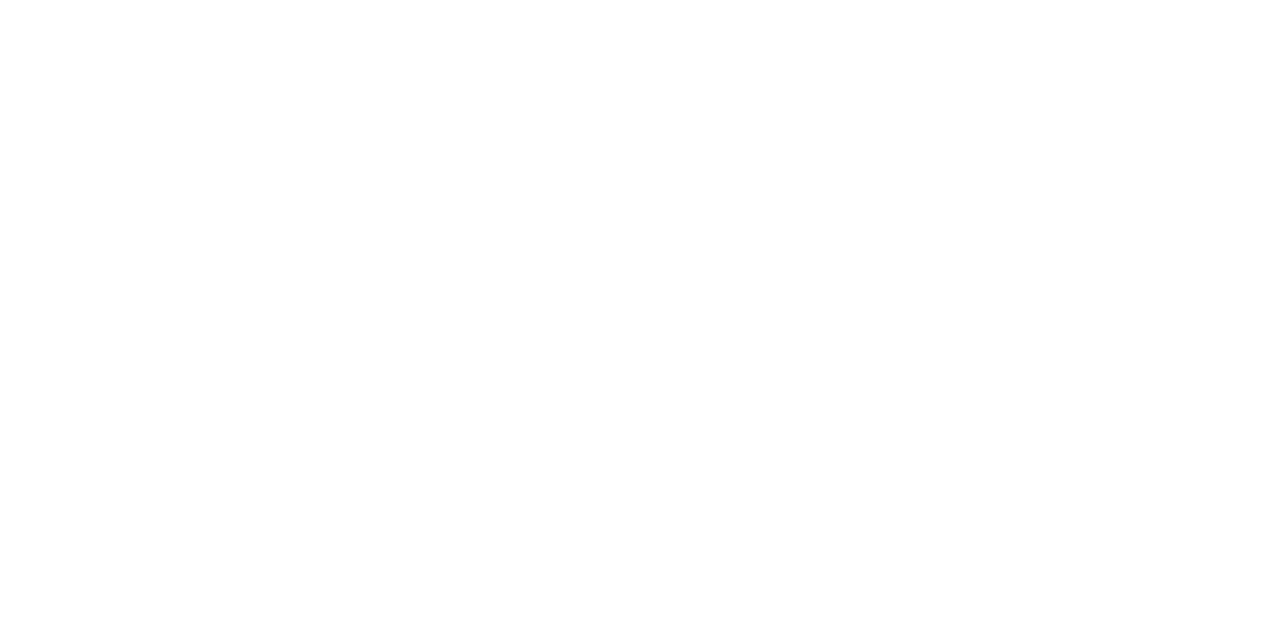
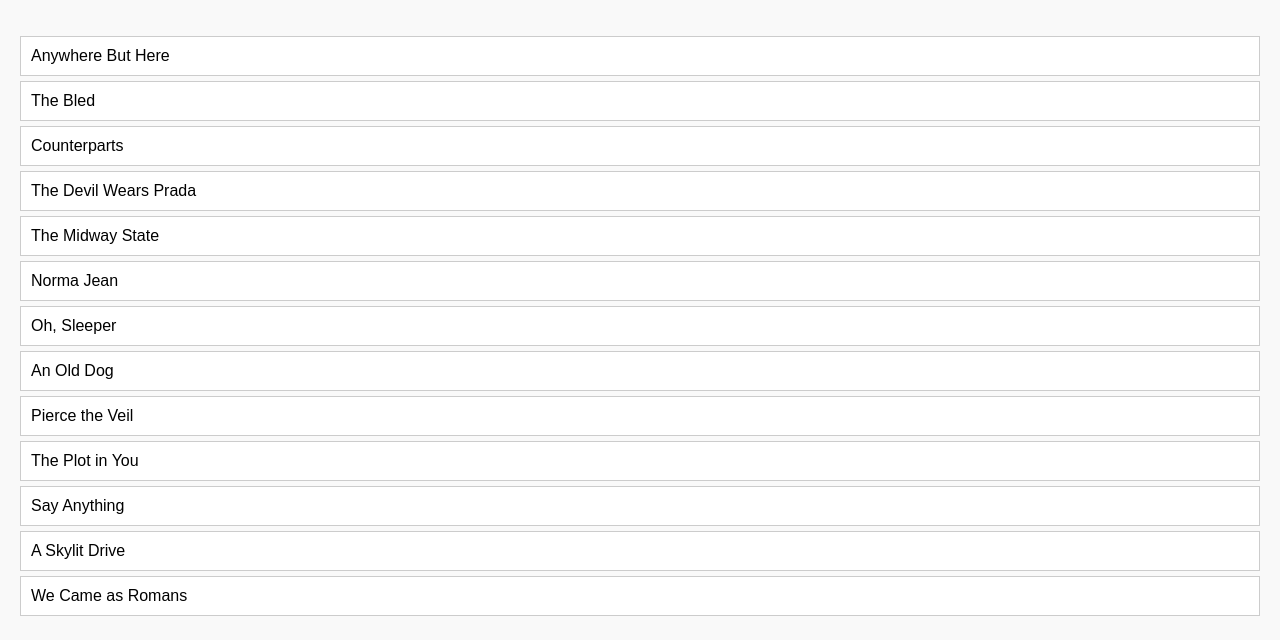
Before and after one commit to acciojob/sorting-articles-giteshpandit, a website: page main.html in a window 1280 px wide. Drawn offline with Linux system fonts and the light colour scheme.

Commit message:
created a submission

```diff
--- a/main.html
+++ b/main.html
@@ -4,10 +4,66 @@
 
 <head>
 	<link rel="stylesheet" href="styles.css">
+	 <meta charset="UTF-8">
+    <meta name="viewport" content="width=device-width, initial-scale=1.0">
+    <title>Sorted Bands</title>
+    <style>
+        body {
+            font-family: Arial, sans-serif;
+            background-color: #f9f9f9;
+            margin: 0;
+            padding: 20px;
+        }
+        ul {
+            list-style-type: none;
+            padding: 0;
+        }
+        li {
+            background-color: #fff;
+            margin: 5px 0;
+            padding: 10px;
+            border: 1px solid #ccc;
+        }
+    </style>
 </head>
 
 <body>
 	<!-- the entire body must be written by student -->
+	<ul id="band"></ul>
+
+    <script>
+        const bands = [
+            'The Plot in You', 'The Devil Wears Prada', 'Pierce the Veil',
+            'Norma Jean', 'The Bled', 'Say Anything', 'The Midway State',
+            'We Came as Romans', 'Counterparts', 'Oh, Sleeper', 'A Skylit Drive',
+            'Anywhere But Here', 'An Old Dog'
+        ];
+
+        function stripArticle(bandName) {
+            return bandName.replace(/^(a |an |the )/i, '').trim();
+        }
+
+        function sortBands(bands) {
+            return bands.sort((a, b) => {
+                const nameA = stripArticle(a).toLowerCase();
+                const nameB = stripArticle(b).toLowerCase();
+                return nameA < nameB ? -1 : nameA > nameB ? 1 : 0;
+            });
+        }
+
+        function displayBands(sortedBands) {
+            const bandList = document.getElementById('band');
+            sortedBands.forEach(band => {
+                const li = document.createElement('li');
+                li.textContent = band;
+                bandList.appendChild(li);
+            });
+        }
+
+        const sortedBands = sortBands(bands);
+        displayBands(sortedBands);
+    </script>
+
     <script type="text/javascript" src="./script.js">
 </script>
 
```
